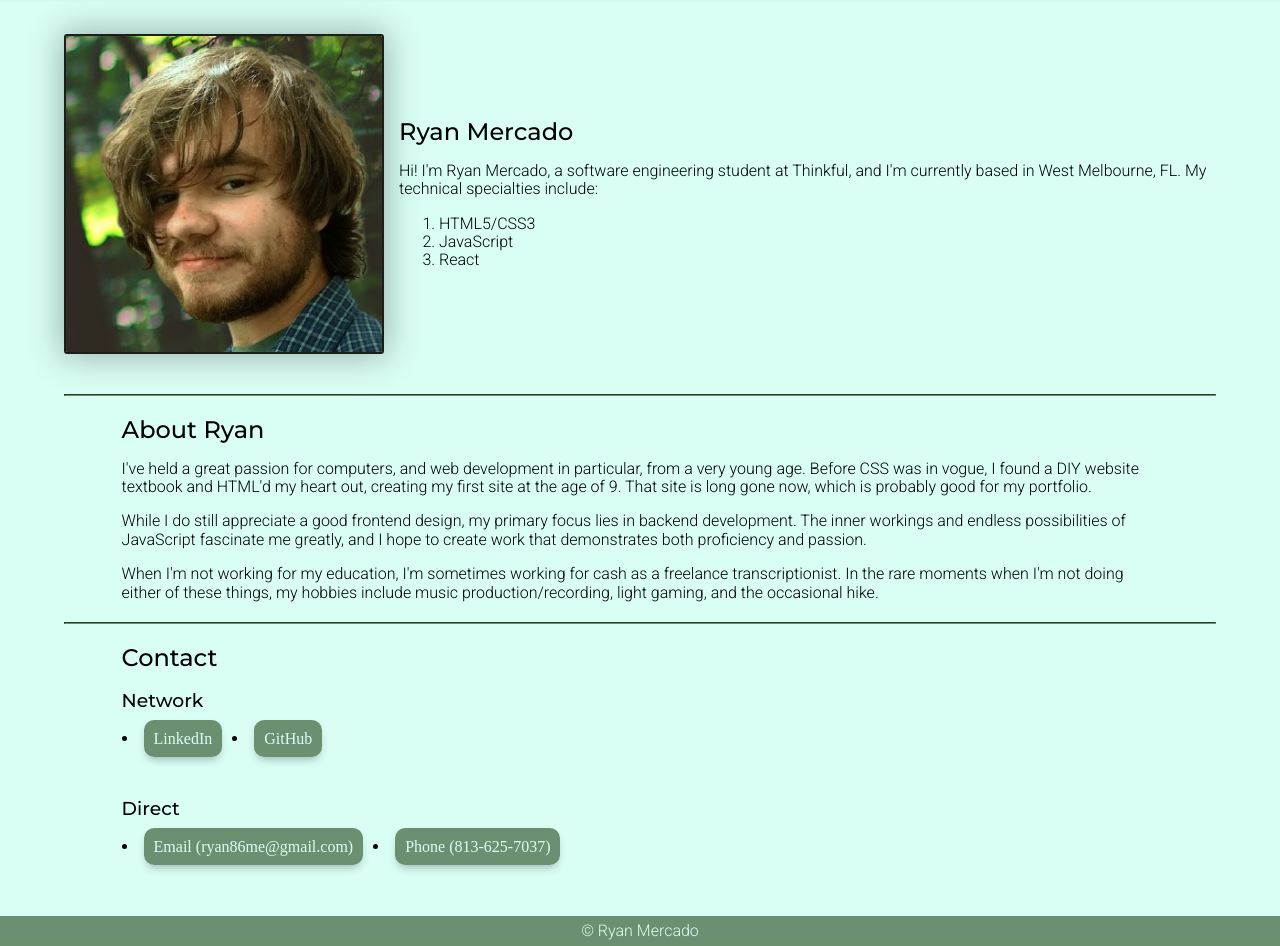
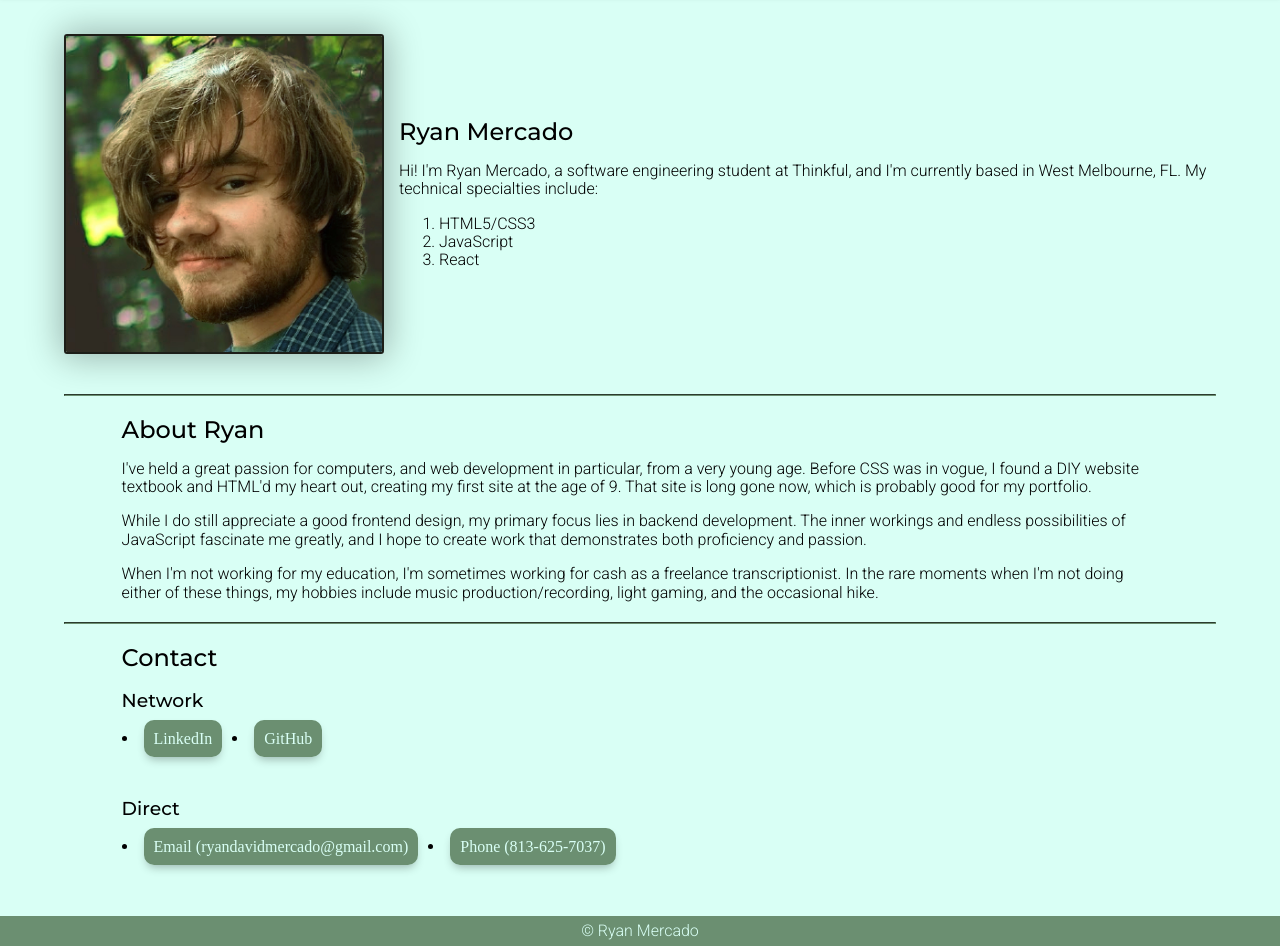
Before and after one commit to ryandavidmercado/ThinkfulPortfolio, a plain HTML site: page index.html in a window 1280 px wide. Shown: the part 106-1052 px from the top of the page. Drawn offline with nearby package versions, Linux system fonts and the light colour scheme.

Commit message:
Update email link text

```diff
--- a/index.html
+++ b/index.html
@@ -67,7 +67,7 @@
           <h3>Direct</h3>
           <ul>
             <!-- mailto and tel are used to provide direct links to the contact info provided. -->
-            <li><a class="btn" href="mailto:ryandavidmercado@gmail.com">Email (ryan86me@gmail.com)</a></li>
+            <li><a class="btn" href="mailto:ryandavidmercado@gmail.com">Email (ryandavidmercado@gmail.com)</a></li>
             <li><a class="btn" href="tel:813-625-7037">Phone (813-625-7037)</a></li>
           </ul>
         </section>
```
